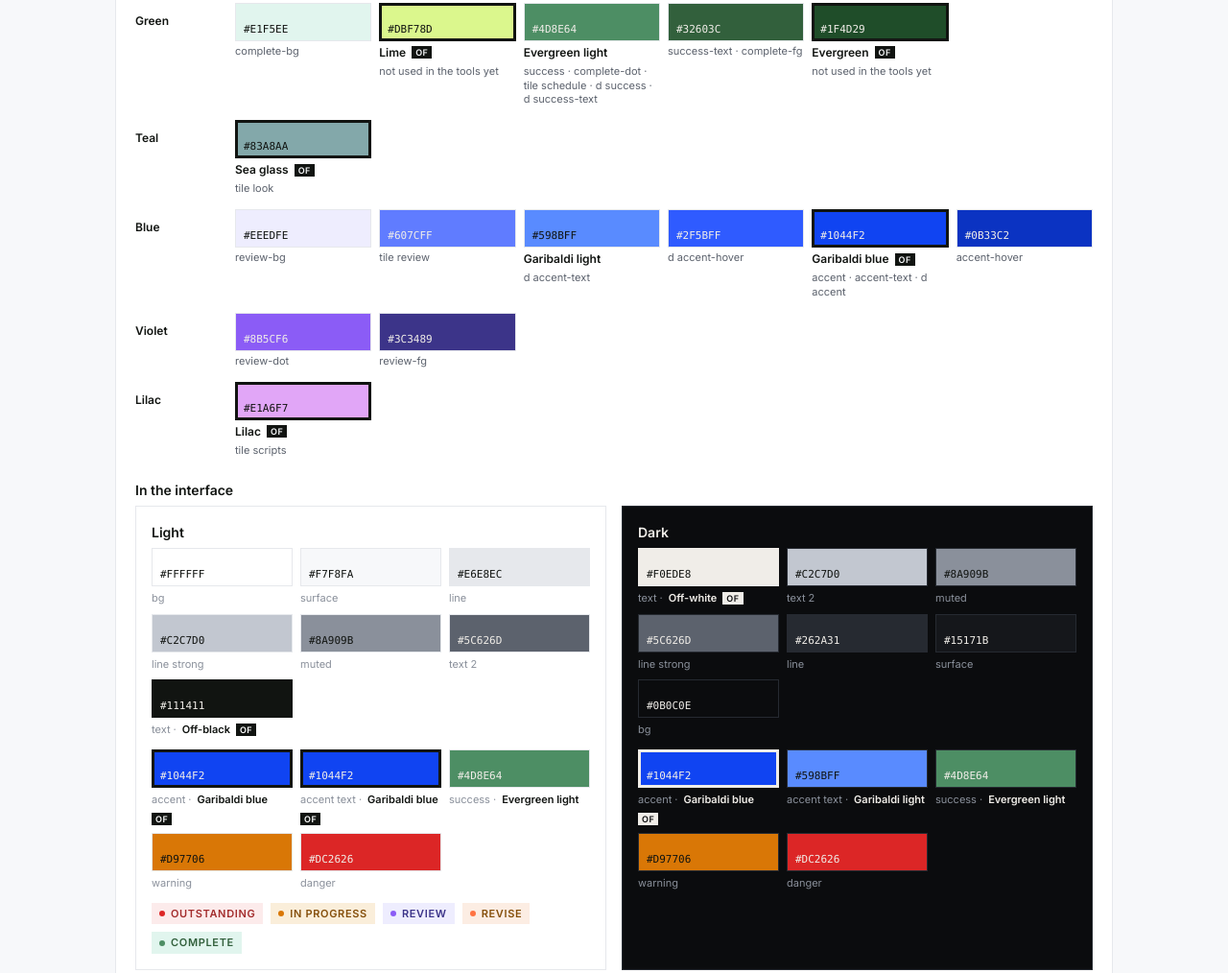
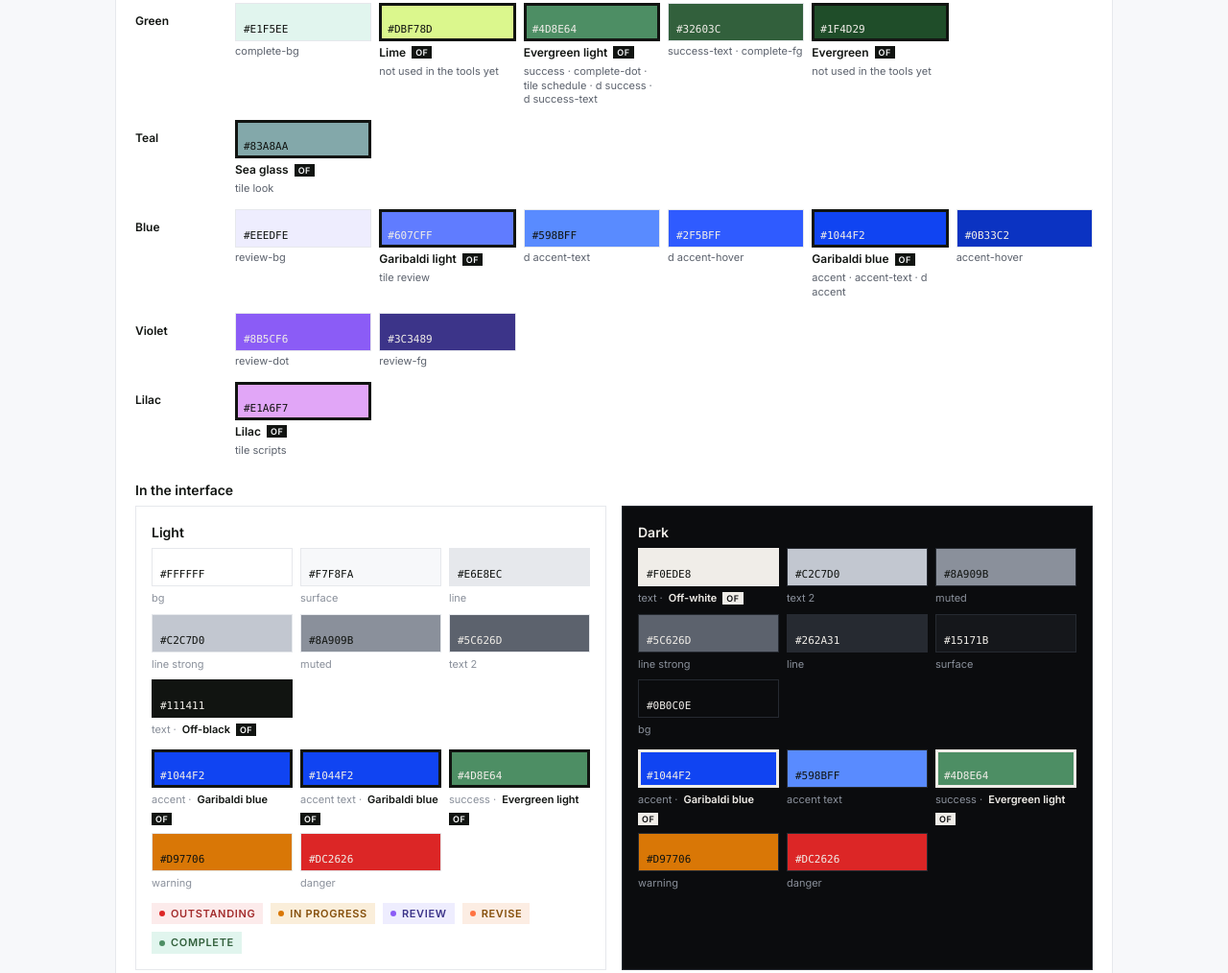
Before and after one commit to Ordinary-Folk/tools, a plain HTML site: page look/index.html in a window 1280 px wide. Shown: the part 1471-2485 px from the top of the page at 96% size. Drawn offline with Linux system fonts and the light colour scheme.

Commit message:
Garibaldi light = #607CFF (Review tile) and Evergreen light are OF colours; dark links #598BFF unnamed
Co-Authored-By: Claude Opus 5.5 <noreply@anthropic.com>

```diff
--- a/look/index.html
+++ b/look/index.html
@@ -92,7 +92,7 @@ table.adopt { width: 100%; border-collapse: collapse; font-size: 13px; }
     <p class="muted" style="margin-top:-6px">One set of names, two themes. Light for the Tracker, Schedule, Time Tracker and this hub; dark for OF Review. Greys run lightest to darkest: <b>line</b> for borders and hover fills, <b>line strong</b> for strong borders and faint text, <b>muted</b> for metadata, <b>text 2</b> for body copy, <b>text</b> for headings and key values.</p>
     <h3 style="margin-top:4px">Palette</h3>
     <p class="muted" style="margin:0 0 12px;font-size:13px">Every colour in the OF tools, grouped by colour, lightest to darkest. Under each: the tokens and tools that use it (<i>d</i> = dark theme). Built from <code>tokens.css</code>, so it never drifts.</p>
-    <div class="fams-key"><em>OF</em> Ordinary Folk brand colour, named in Lorena's Explorations V3 (outlined swatch). Lighter tints share the family name.</div>
+    <div class="fams-key"><em>OF</em> Ordinary Folk brand colour, named after Lorena's Explorations V3 (outlined swatch).</div>
     <div class="fams" data-families></div>
     <h3 style="margin-top:24px">In the interface</h3>
     <div class="grid2">
@@ -171,7 +171,7 @@ table.adopt { width: 100%; border-collapse: collapse; font-size: 13px; }
   document.getElementById('iconCount').textContent = Object.keys(I).length;
   // Swatch helpers: hex printed inside the box (ink or off-white for contrast), click copies it.
   const rootCS = getComputedStyle(document.documentElement);
-  const BRANDS = [['off-black', 'Off-black', 1], ['off-white', 'Off-white', 1], ['garibaldi', 'Garibaldi blue', 1], ['garibaldi-light', 'Garibaldi light', 0], ['maple', 'Maple flame', 1], ['kraft', 'Kraft canvas', 1], ['evergreen', 'Evergreen', 1], ['evergreen-light', 'Evergreen light', 0], ['lilac', 'Lilac', 1], ['sea-glass', 'Sea glass', 1], ['lime', 'Lime', 1], ['burgundy', 'Burgundy', 1]];
+  const BRANDS = [['off-black', 'Off-black', 1], ['off-white', 'Off-white', 1], ['garibaldi', 'Garibaldi blue', 1], ['garibaldi-light', 'Garibaldi light', 1], ['maple', 'Maple flame', 1], ['kraft', 'Kraft canvas', 1], ['evergreen', 'Evergreen', 1], ['evergreen-light', 'Evergreen light', 1], ['lilac', 'Lilac', 1], ['sea-glass', 'Sea glass', 1], ['lime', 'Lime', 1], ['burgundy', 'Burgundy', 1]];
   const BRANDMAP = new Map(BRANDS.map(([k, n, core]) => [rootCS.getPropertyValue('--of-brand-' + k).trim().toUpperCase(), { name: n, core: !!core }]));
   function brandOf(h) { return BRANDMAP.get(String(h).toUpperCase()) || null; }
   function inkFor(h) { const [r, g, b] = [1, 3, 5].map((i) => parseInt(h.slice(i, i + 2), 16) / 255).map((c) => (c <= 0.04045 ? c / 12.92 : ((c + 0.055) / 1.055) ** 2.4)); return 0.2126 * r + 0.7152 * g + 0.0722 * b > 0.25 ? '#111411' : '#F0EDE8'; }
@@ -216,7 +216,7 @@ table.adopt { width: 100%; border-collapse: collapse; font-size: 13px; }
     const groups = FAMS.map(([n]) => [n, []]);
     const NEUTRAL = /^(d )?(bg|surface|line|line-strong|text|text-2|muted)$|^tile (admin|ink)|^brand-off-/;
     const BRAND = { 'brand-off-black': 'Off-black', 'brand-off-white': 'Off-white', 'brand-garibaldi': 'Garibaldi blue', 'brand-garibaldi-light': 'Garibaldi light', 'brand-maple': 'Maple flame', 'brand-kraft': 'Kraft canvas', 'brand-evergreen': 'Evergreen', 'brand-evergreen-light': 'Evergreen light', 'brand-lilac': 'Lilac', 'brand-sea-glass': 'Sea glass', 'brand-lime': 'Lime', 'brand-burgundy': 'Burgundy' };
-    const TINTS = new Set(['brand-garibaldi-light', 'brand-evergreen-light']);
+    const TINTS = new Set();
     for (const [h, list] of uses) { const [H, S, L] = hsl(h); const k = list.some((u) => NEUTRAL.test(u)) ? 0 : 1 + FAMS.slice(1).findIndex(([, t]) => t(H, S, L)); groups[k][1].push({ h, list, L }); }
     document.querySelector('[data-families]').innerHTML = groups.filter(([, a]) => a.length).map(([n, a]) => `<div class="fam"><b>${n}</b><div class="row">${a.sort((x, y) => y.L - x.L).map((c) => (() => {
       const b = c.list.find((u) => BRAND[u]), core = b && !TINTS.has(b), rest = [...new Set(c.list.filter((u) => !BRAND[u]))];
--- a/look/tokens.css
+++ b/look/tokens.css
@@ -43,12 +43,12 @@
        Off-black #111411 · Off-white #F0EDE8 · Garibaldi blue #1044F2
        Maple flame #FF7342 · Kraft canvas #B1A16E · Evergreen #1F4D29
        Lilac #E1A6F7 · Sea glass #83A8AA · Lime #DBF78D · Burgundy #6C1534
-     Our lighter tints take the family name: Garibaldi light #598BFF,
-     Evergreen light #4D8E64. */
+     Garibaldi light #607CFF and Evergreen light #4D8E64 are OF colours too.
+     Links on dark use #598BFF (a lifted Garibaldi, same hue; not a brand colour). */
   --of-brand-off-black: #111411;
   --of-brand-off-white: #F0EDE8;
   --of-brand-garibaldi: #1044F2;
-  --of-brand-garibaldi-light: #598BFF;
+  --of-brand-garibaldi-light: #607CFF;
   --of-brand-maple: #FF7342;
   --of-brand-kraft: #B1A16E;
   --of-brand-evergreen: #1F4D29;
```
